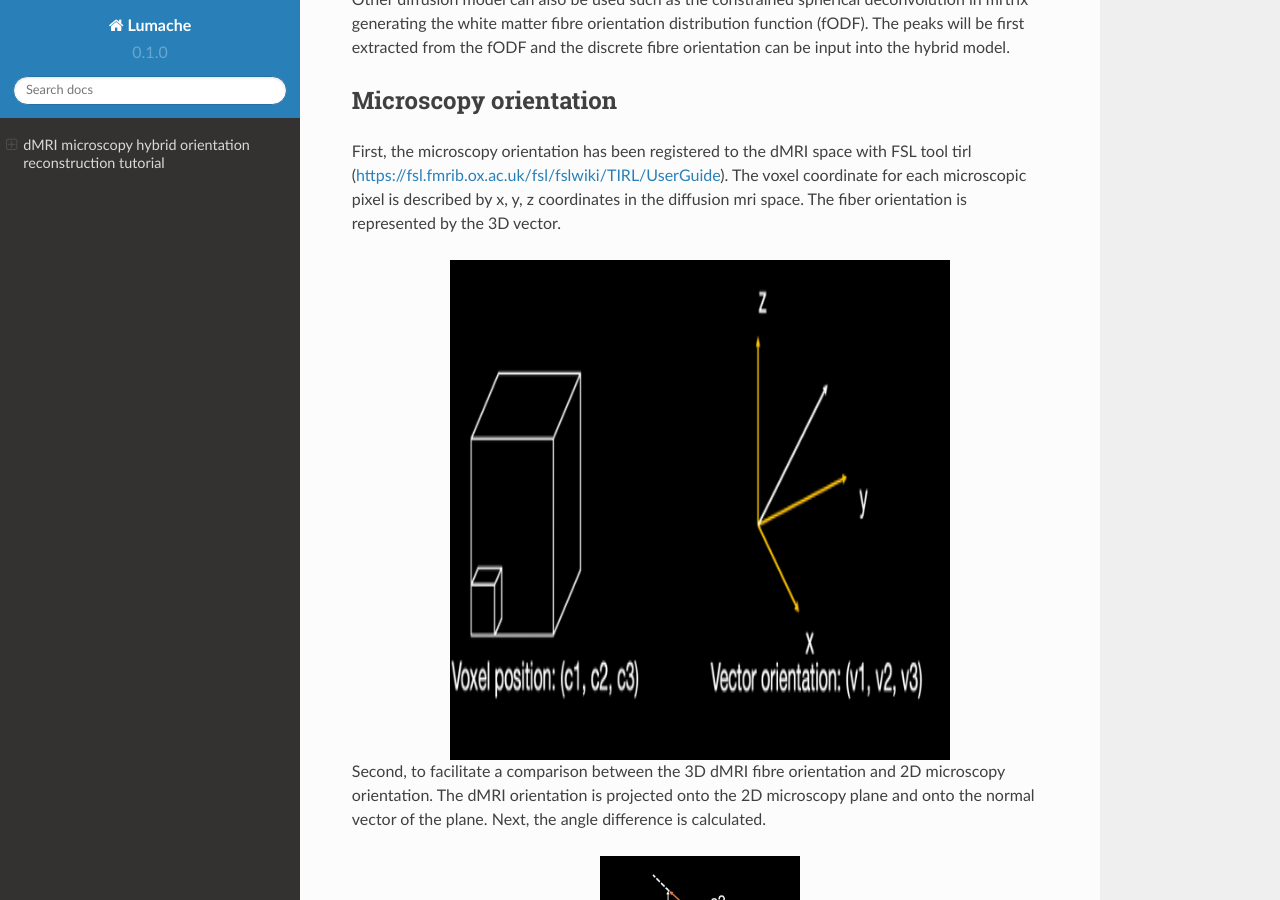
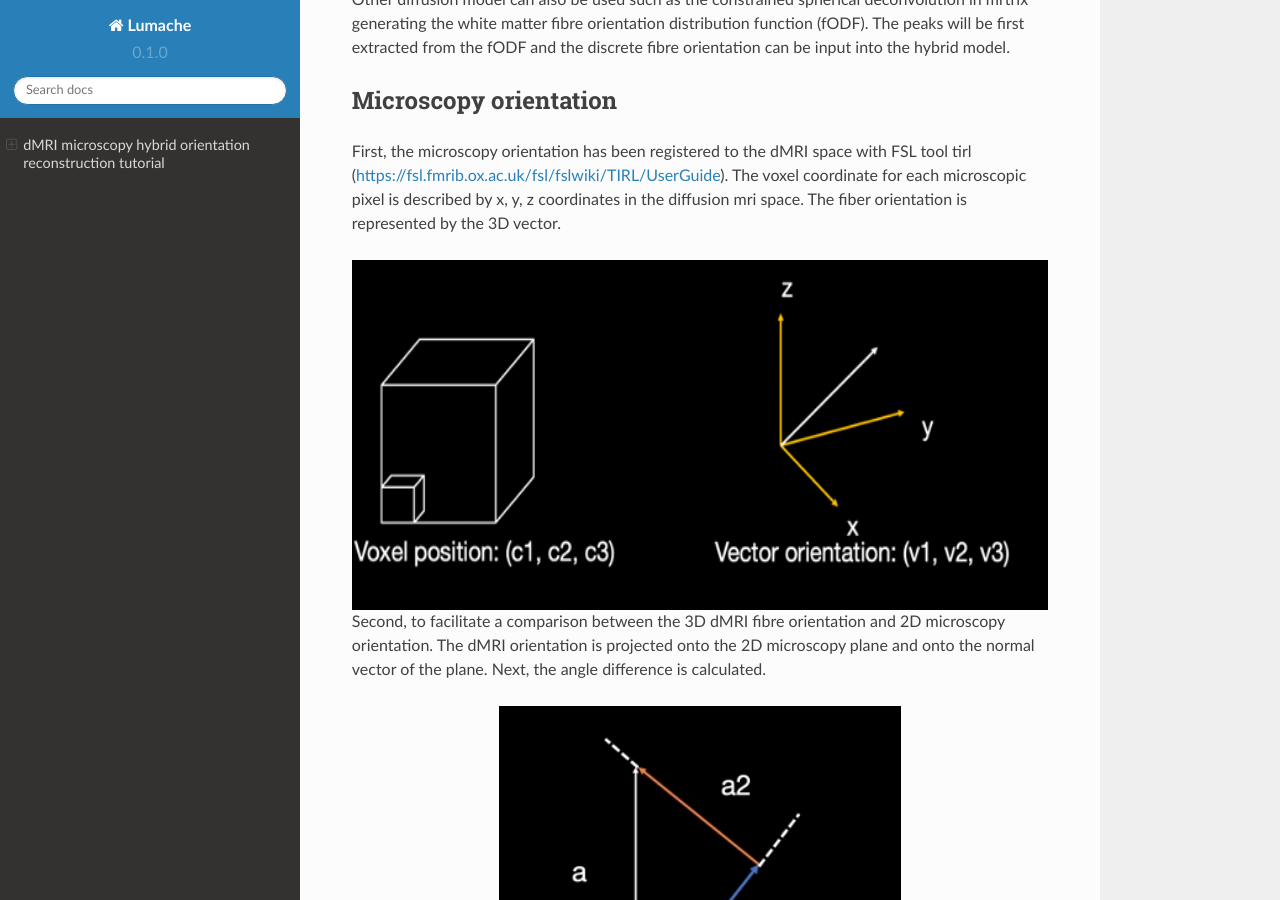
Before and after one commit to Silei-Silei/Hybrid_tractography_tutorial, a Sphinx documentation site: the page built from docs/source/index.rst, in a window 1280 px wide and 900 px high, scrolled down 553 px. Built offline with Sphinx 7.4.7 and the Read the Docs theme 2.0.0, drawn with Linux system fonts in a browser that asks for light colours.

Commit message:
Update index.rst

```diff
--- a/docs/source/index.rst
+++ b/docs/source/index.rst
@@ -22,15 +22,13 @@ Microscopy orientation
 First, the microscopy orientation has been registered to the dMRI space with FSL tool tirl (https://fsl.fmrib.ox.ac.uk/fsl/fslwiki/TIRL/UserGuide). The voxel coordinate for each microscopic pixel is described by x, y, z coordinates in the diffusion mri space. The fiber orientation is represented by the 3D vector.
 
 .. image:: ../images/fig1.jpg
-  :width: 500px
-  :height: 500px
+  :height: 350px
   :align: center
 
 Second, to facilitate a comparison between the 3D dMRI fibre orientation and 2D microscopy orientation. The dMRI orientation is projected onto the 2D microscopy plane and onto the normal vector of the plane. Next, the angle difference is calculated.
 
 .. image:: ../images/fig2.jpg
-  :width: 200px
-  :height: 200px
+  :height: 350px
   :align: center
 
 .. code-block:: matlab
```
